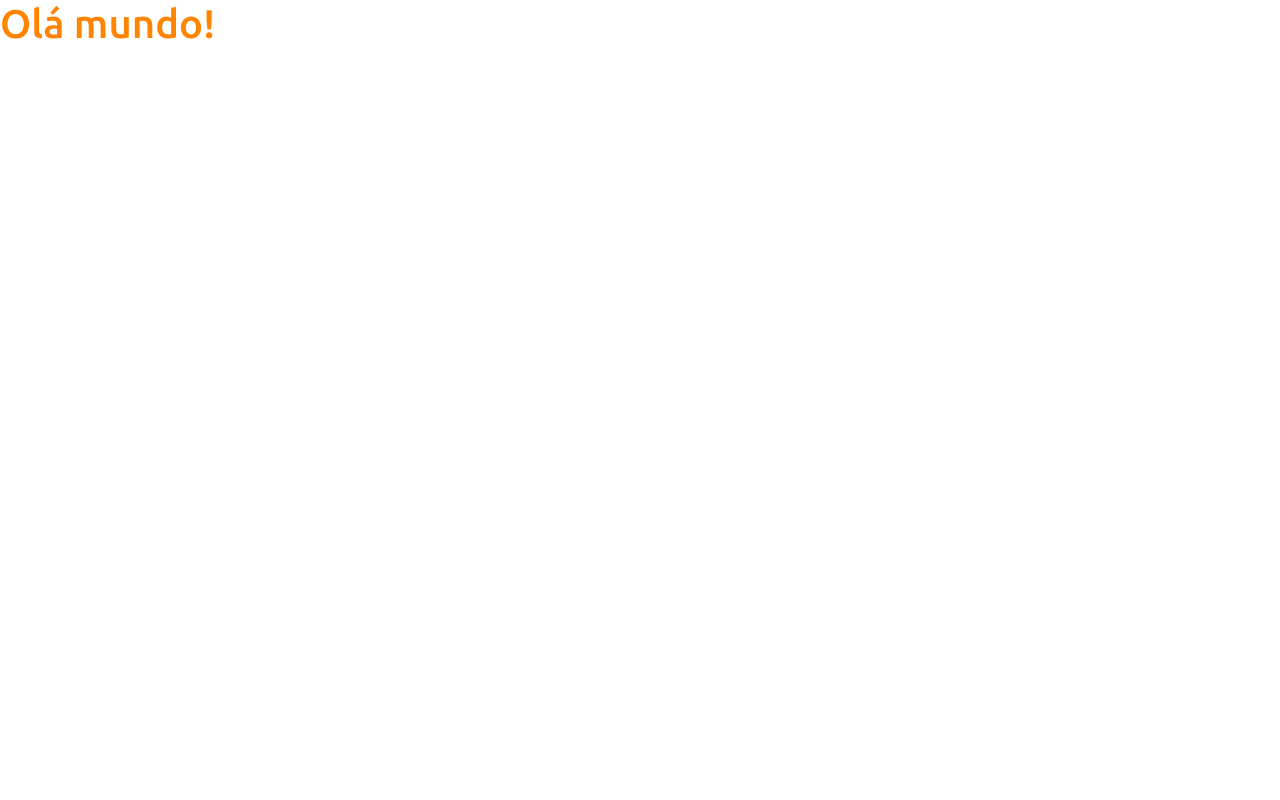
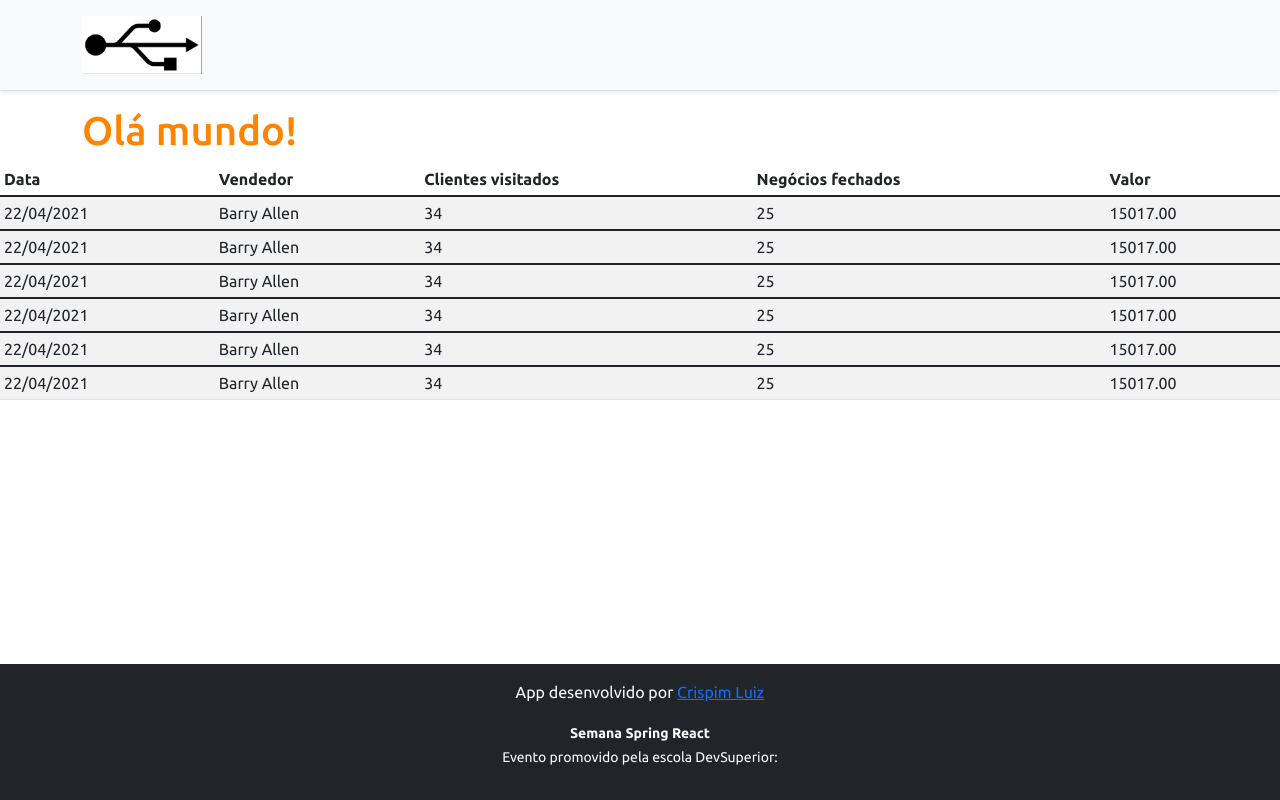
Before and after one commit to crispimluiz/reactSDSVendas, a React (Create React App) app in the folder frontend/: page / in a window 1280 px wide. Built offline with nearby package versions, Linux system fonts and the light colour scheme.

Commit message:
Basic static components

```diff
--- a/frontend/src/App.tsx
+++ b/frontend/src/App.tsx
@@ -1,8 +1,18 @@
+import React from 'react';
+import NavBar from 'components/NavBar';
+import Footer from 'components/Footer';
+import DataTable from 'components/DataTable';
+
 function App() {
   return (
-    <div>
-      <h1 className="text-primary">Olá mundo!</h1>
-    </div>
+    <>
+      <NavBar />
+      <div className="container ">
+        <h1 className="text-primary">Olá mundo!</h1>
+      </div>
+      <DataTable />
+      <Footer />
+    </>
   );
 }
 
--- /dev/null
+++ b/frontend/src/components/DataTable/index.tsx
@@ -0,0 +1,73 @@
+import React from 'react';
+function DataTable() {
+  return (
+    <div className="table-responsive">
+      <table className="table table-striped table-sm">
+        <thead>
+          <tr>
+            <th>Data</th>
+            <th>Vendedor</th>
+            <th>Clientes visitados</th>
+            <th>Negócios fechados</th>
+            <th>Valor</th>
+          </tr>
+        </thead>
+        <tbody>
+          <tr>
+            <td>22/04/2021</td>
+            <td>Barry Allen</td>
+            <td>34</td>
+            <td>25</td>
+            <td>15017.00</td>
+          </tr>
+        </tbody>
+        <tbody>
+          <tr>
+            <td>22/04/2021</td>
+            <td>Barry Allen</td>
+            <td>34</td>
+            <td>25</td>
+            <td>15017.00</td>
+          </tr>
+        </tbody>
+        <tbody>
+          <tr>
+            <td>22/04/2021</td>
+            <td>Barry Allen</td>
+            <td>34</td>
+            <td>25</td>
+            <td>15017.00</td>
+          </tr>
+        </tbody>
+        <tbody>
+          <tr>
+            <td>22/04/2021</td>
+            <td>Barry Allen</td>
+            <td>34</td>
+            <td>25</td>
+            <td>15017.00</td>
+          </tr>
+        </tbody>
+        <tbody>
+          <tr>
+            <td>22/04/2021</td>
+            <td>Barry Allen</td>
+            <td>34</td>
+            <td>25</td>
+            <td>15017.00</td>
+          </tr>
+        </tbody>
+        <tbody>
+          <tr>
+            <td>22/04/2021</td>
+            <td>Barry Allen</td>
+            <td>34</td>
+            <td>25</td>
+            <td>15017.00</td>
+          </tr>
+        </tbody>
+      </table>
+    </div>
+  );
+}
+export default DataTable;
--- /dev/null
+++ b/frontend/src/components/Footer/index.tsx
@@ -0,0 +1,30 @@
+import React from 'react';
+function Footer() {
+  return (
+    <>
+      <footer className="footer mt-auto py-3 bg-dark">
+        <div className="container">
+          <p className="text-light">
+            App desenvolvido por{' '}
+            <a
+              href="https://github.com/crispimluiz"
+              target="_blank"
+              rel="noreferrer"
+            >
+              Crispim Luiz
+            </a>
+          </p>
+          <p className="text-light">
+            <small>
+              <strong>Semana Spring React</strong>
+              <br />
+              Evento promovido pela escola DevSuperior:{' '}
+            </small>
+          </p>
+        </div>
+      </footer>
+    </>
+  );
+}
+
+export default Footer;
--- /dev/null
+++ b/frontend/src/components/NavBar/index.tsx
@@ -0,0 +1,14 @@
+import React from 'react';
+import computacao from 'assets/img/computacao.png';
+function NavBar() {
+  return (
+    <div className="d-flex flex-column flex-md-row align-items-center p-3 px-md-4 mb-3 bg-light border-bottom shadow-sm">
+      <div className="container">
+        <nav className="my-2 my-md-0 mr-md-3">
+          <img src={computacao} alt="DevSuperior" width="120" />
+        </nav>
+      </div>
+    </div>
+  );
+}
+export default NavBar;
--- a/frontend/tsconfig.json
+++ b/frontend/tsconfig.json
@@ -19,7 +19,7 @@
     "resolveJsonModule": true,
     "isolatedModules": true,
     "noEmit": true,
-    "jsx": "react-jsx"
+    "jsx": "react"
   },
   "include": [
     "src"
```
Also changed, not shown: frontend/src/assets/img/computacao.png (added).
